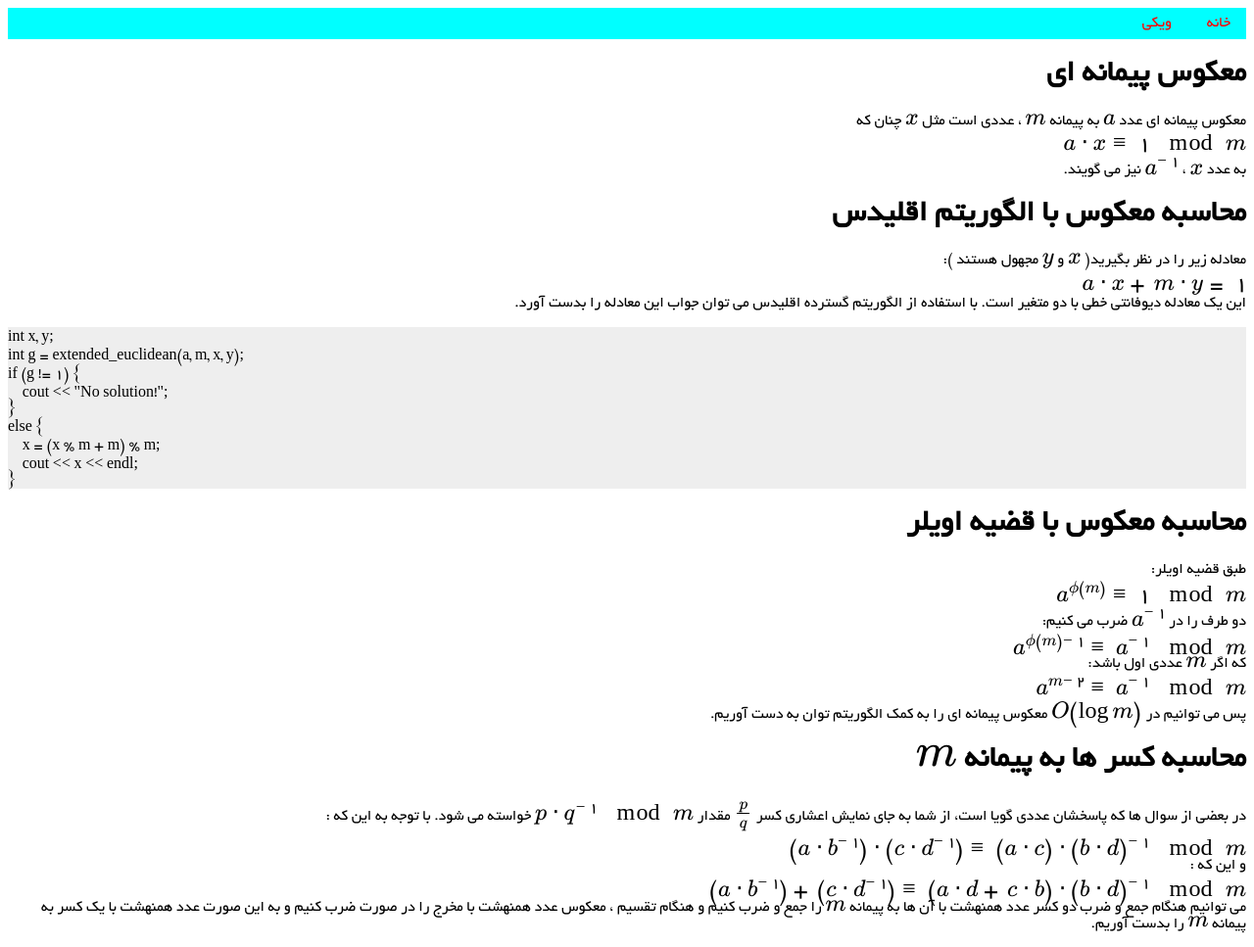
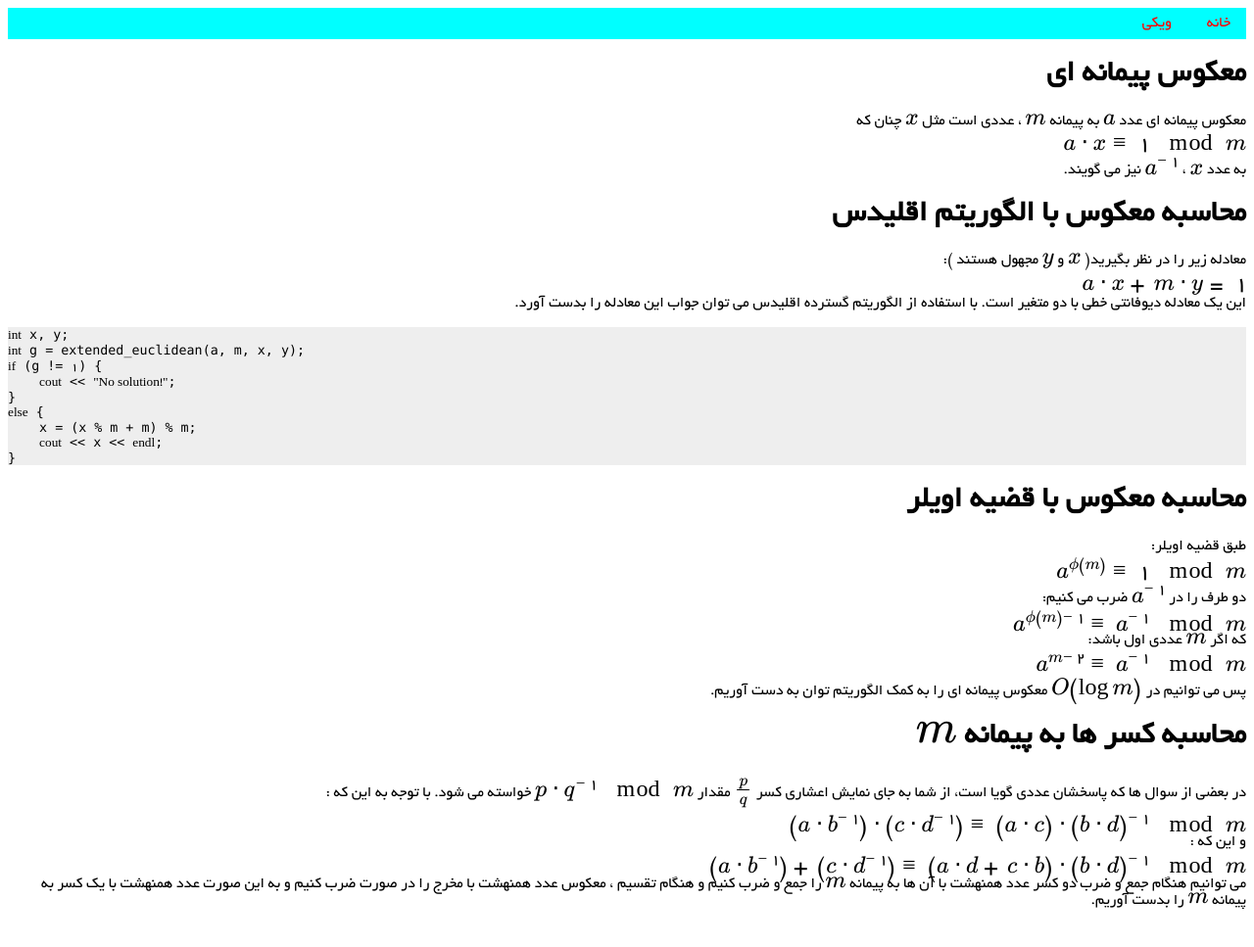
Before and after one commit to shaazzz/FarsiCP, a Jekyll site: the page built from wiki/algorithm/algebra/modular_inverse.md, in a window 1280 px wide. Shown: the whole page at 98% size. Built offline with Jekyll 4.4.1, drawn with Linux system fonts in a browser that asks for light colours; nearby versions of some CDN libraries; formulas are drawn with MathJax 3; a style sheet for code colours, icons or effects is not loaded; our own code applies the rules of GitHub Pages for plain Markdown files; after the commit the page ends 943 px from its top, so only the background shows below that.

Commit message:
Update Wiki.html

```diff
--- a/_layouts/Wiki.html
+++ b/_layouts/Wiki.html
@@ -8,3 +8,8 @@ layout: Default
       href="https://highlightjs.org/static/demo/styles/dracula.css">
 <script src="//cdnjs.cloudflare.com/ajax/libs/highlight.js/9.15.6/highlight.min.js"></script>
 <script> hljs.initHighlightingOnLoad() </script>
+<style>
+      pre code {
+    font: normal 10pt Consolas, Monaco, monospace;
+      }
+</style>
```
